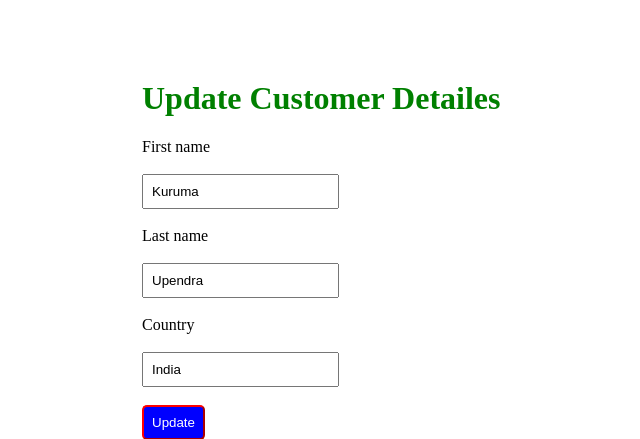
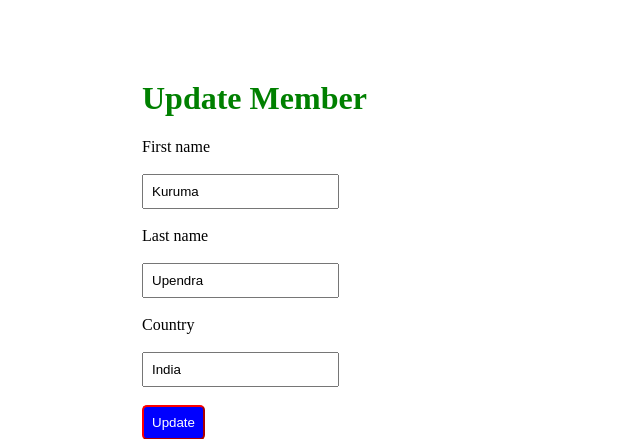
Before and after one commit to upendrakuruma/git-version-control-project, a Django app: page /update/16/ in a window 1280 px wide. Shown: the top 439 px of the page, without its empty margins (206-846 px from the left). Run offline with Django 4.2, Linux system fonts and the light colour scheme; data comes from the database, SQL or seed files in the repository.

Commit message:
changin in h1 tag in update.html

```diff
--- a/templates/update.html
+++ b/templates/update.html
@@ -12,7 +12,7 @@
 
 <body>
     <div class="container2">
-        <h1>Update Customer Detailes</h1>
+        <h1>Update Member</h1>
         <form action="{% url 'update' id=client.id %}" method="POST">{% csrf_token %}
             <label for="" name="first" required>First name</label><br><br>
             <input type="text" name="first_name" value="{{ client.first_name }}" required><br><br>
```
